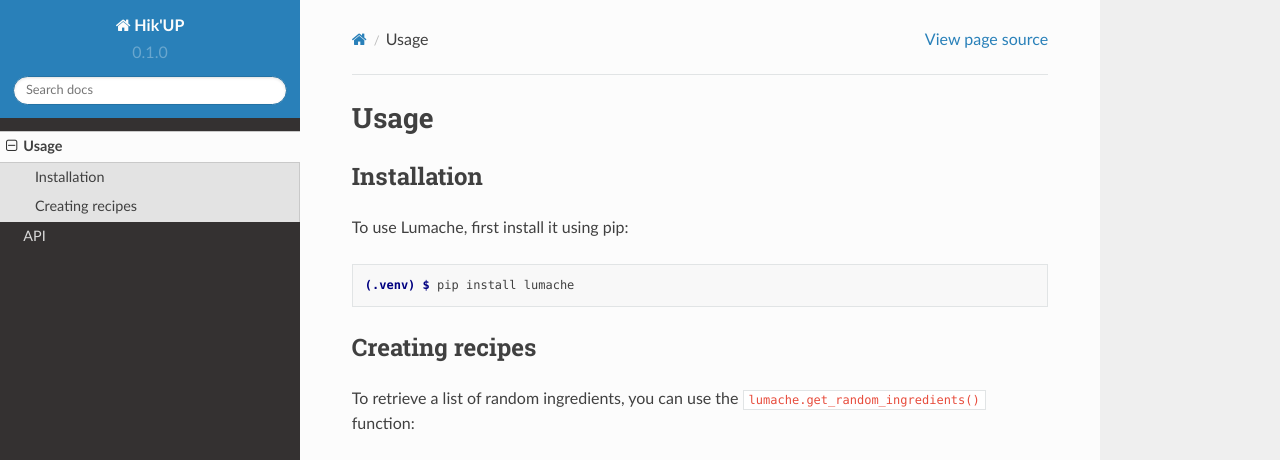
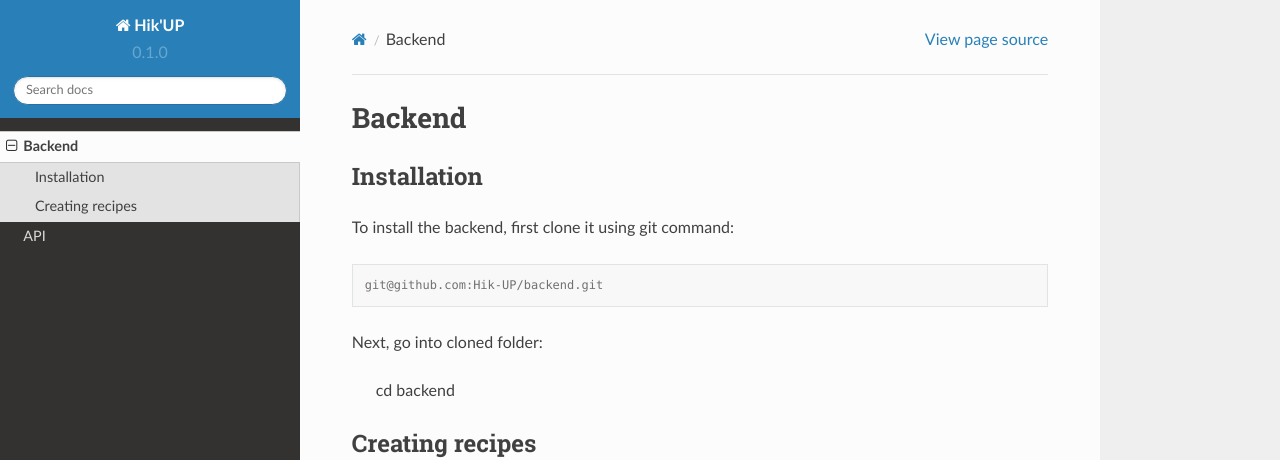
Before and after one commit to Hik-UP/documentation, a Sphinx documentation site: the page built from docs/source/usage.rst, in a window 1280 px wide and 1095 px high. Shown: the top 460 px of the window. Built offline with Sphinx 7.4.7 and the Read the Docs theme 2.0.0, drawn with Linux system fonts in a browser that asks for light colours; some of the changed text lies outside the part shown; grey boxes are pictures that could not be loaded.

Commit message:
refactor(usage): add some backend installation instructions.

```diff
--- a/docs/source/usage.rst
+++ b/docs/source/usage.rst
@@ -1,4 +1,4 @@
-Usage
+Backend
 =====
 
 .. _installation:
@@ -6,28 +6,17 @@ Usage
 Installation
 ------------
 
-To use Lumache, first install it using pip:
+To install the backend, first clone it using git command:
 
 .. code-block:: console
 
-   (.venv) $ pip install lumache
+   git@github.com:Hik-UP/backend.git
+
+Next, go into cloned folder:
+
+   cd backend
 
 Creating recipes
 ----------------
 
-To retrieve a list of random ingredients,
-you can use the ``lumache.get_random_ingredients()`` function:
-
-.. autofunction:: lumache.get_random_ingredients
-
-The ``kind`` parameter should be either ``"meat"``, ``"fish"``,
-or ``"veggies"``. Otherwise, :py:func:`lumache.get_random_ingredients`
-will raise an exception.
-
-.. autoexception:: lumache.InvalidKindError
-
-For example:
-
->>> import lumache
->>> lumache.get_random_ingredients()
-['shells', 'gorgonzola', 'parsley']
+TEST
--- a/pyproject.toml
+++ b/pyproject.toml
@@ -4,5 +4,5 @@ build-backend = "flit_core.buildapi"
 
 [project]
 name = "lumache"
-authors = [{name = "Graziella", email = "graziella@lumache"}]
+authors = [{name = "Hik'UP", email = "hikupapp@gmail.com"}]
 dynamic = ["version", "description"]
```
